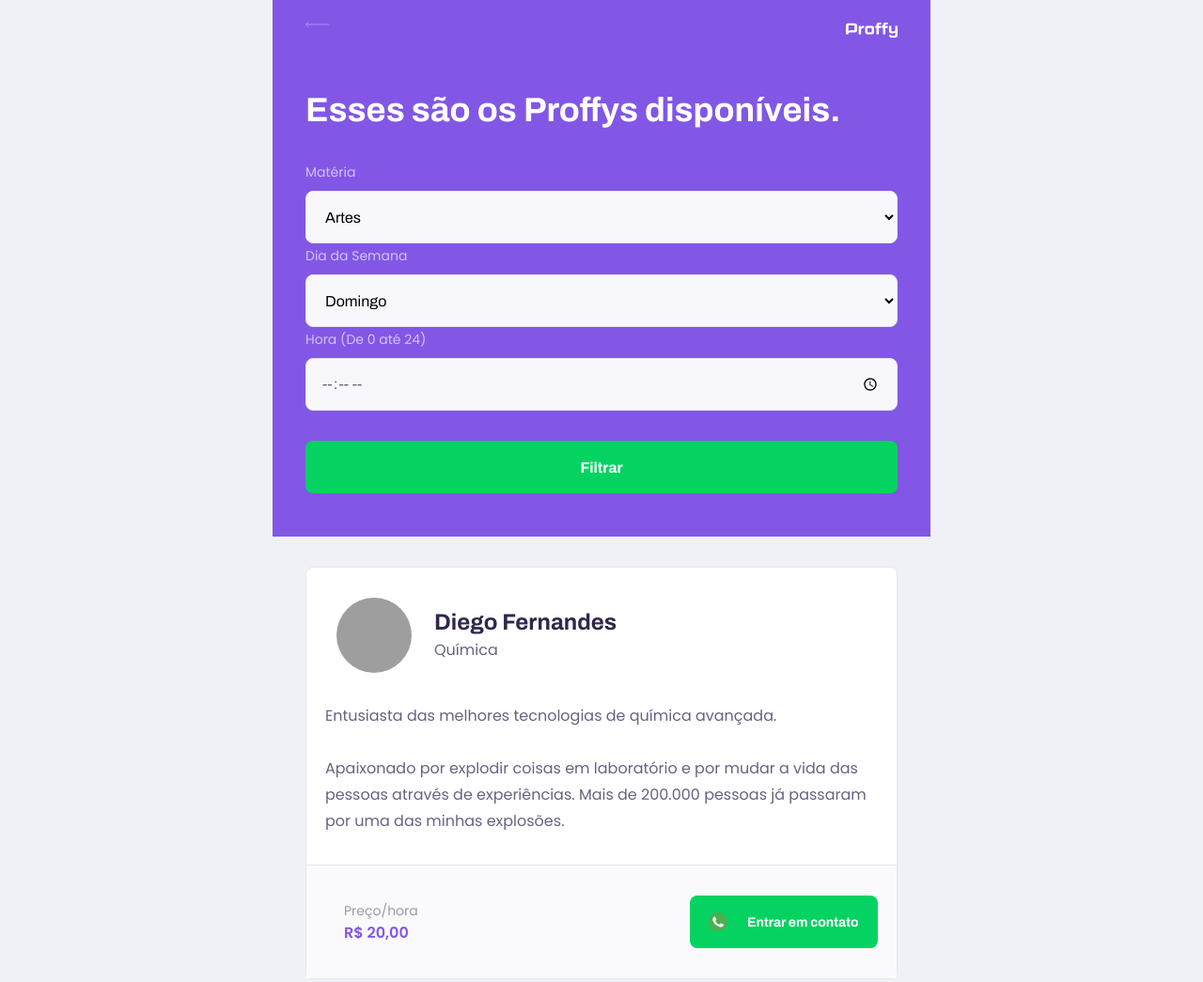
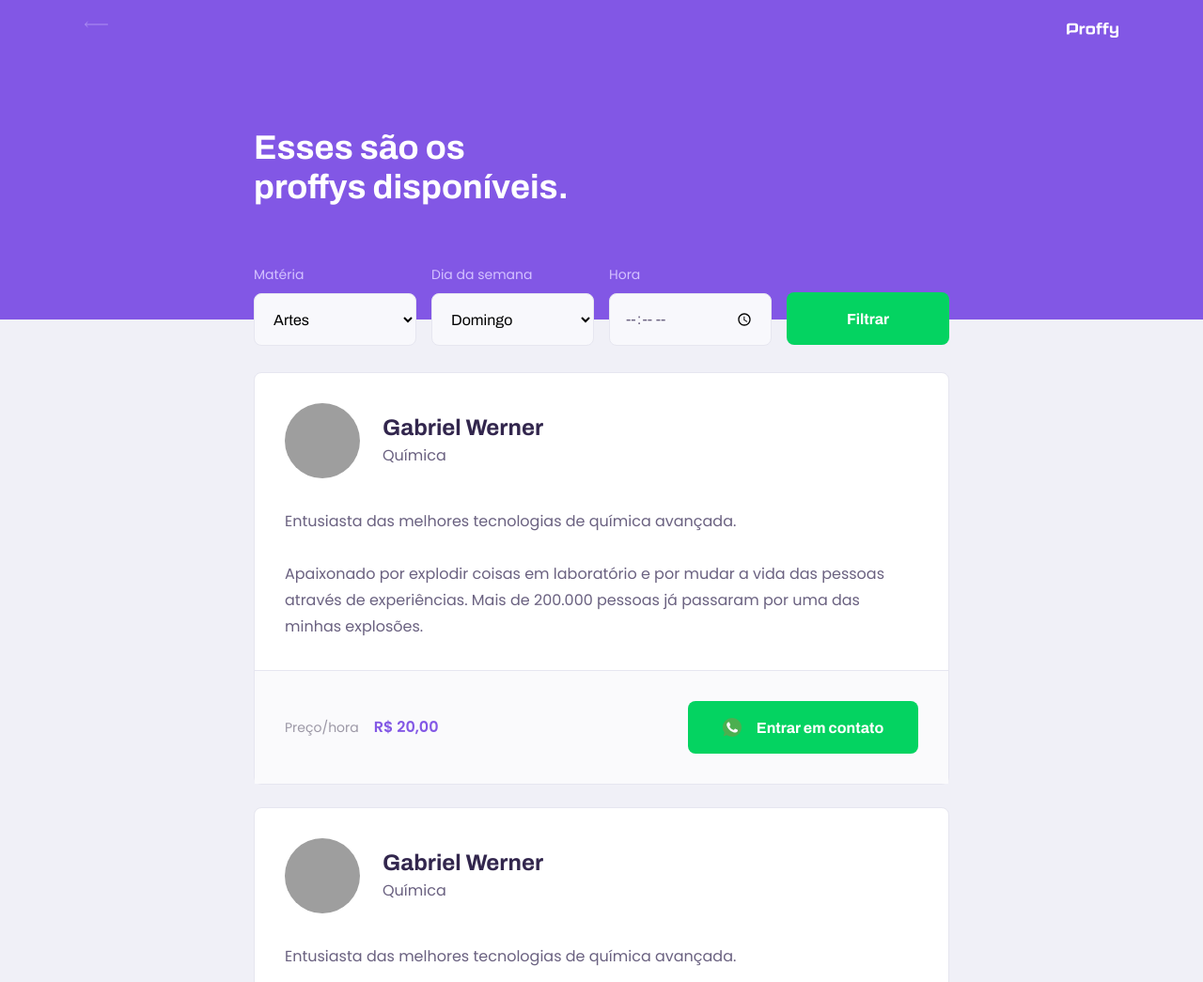
Before and after one commit to gabrielgfw/nlw-02-discovery, a plain HTML site: page study.html in a window 1280 px wide. Shown: the top 1045 px of the page at 94% size. Drawn offline with Linux system fonts and the light colour scheme; grey boxes are pictures that could not be loaded.

Commit message:
configs desktop viewport

```diff
--- a/study.html
+++ b/study.html
@@ -15,42 +15,39 @@
 
     <div id="container">
         <header class="page-header">
+
           <div class="top-bar-container">
             <a href="/">
-                    <img src="/images/icons/back.svg" alt="Voltar">
+              <img src="images/icons/back.svg" alt="Voltar">
             </a>
-                <img src="/images/logo.svg" alt="Proffy">
+            <img src="images/logo.svg" alt="">
           </div>
 
+          <div class="header-content">
+            <strong>Esses são os proffys disponíveis.</strong>
+            <form id="search-teachers">
 
-
-            <div class="header-content">
-                <!-- Strong = Bold -->
-                <strong>Esses são os Proffys disponíveis.</strong>
-
-                <!-- Creating droplists -->
-                <form id="search-teachers">
               <div class="select-block">
                 <label for="subject">Matéria</label>
-                        <!-- Teachers -->
                 <select name="subject" id="subject">
-                            <option value="" disabled="" hidden="">Selecione uma opção:</option>
+                  <option value="" disabled="" hidden="">Selecione uma opção</option>
                   <option value="1">Artes</option>
                   <option value="2">Biologia</option>
                   <option value="3">Ciências</option>
-                            <option value="4">Educação Física</option>
+                  <option value="4">Educação física</option>
                   <option value="5">Física</option>
                   <option value="6">Geografia</option>
                   <option value="7">História</option>
                   <option value="8">Matemática</option>
-                            <option value="9">Português</option>
+                  <option value="9">Portugês</option>
                   <option value="10">Química</option>
                 </select>
-                        <!-- Weekday -->
+              </div>
+
               <div class="select-block">
-                            <label for="weekday">Dia da Semana</label>
+                <label for="weekday">Dia da semana</label>
                 <select name="weekday" id="weekday">
-                                <option value="" disabled="" hidden="">Selecione uma opção:</option>
+                  <option value="" disabled="" hidden="">Selecione uma opção</option>
                   <option value="0">Domingo</option>
                   <option value="1">Segunda-feira</option>
                   <option value="2">Terça-feira</option>
@@ -59,69 +56,71 @@
                   <option value="5">Sexta-feira</option>
                   <option value="6">Sábado</option>
                 </select>
+              </div>
+
               <div class="input-block">
-                                <label for="time">Hora (De 0 até 24)</label>
+                <label for="time">Hora</label>
                 <input name="time" id="time" type="time">
               </div>
+
               <button type="submit">Filtrar</button>
-                    </div>
+
             </form>
           </div>
-
 
         </header>
 
         <main>
           <article class="teacher-item">
+
             <header>
-                    <img
-                        src="https://avatars2.githubusercontent.com/u/2254731?s=460&amp;u=0ba16a79456c2f250e7579cb388fa18c5c2d7d65&amp;v=4"
-                        alt="Diego Fernandes">
+              <img src="https://media-exp1.licdn.com/dms/image/C4E03AQGDtZsgpNXKyA/profile-displayphoto-shrink_200_200/0?e=1602115200&v=beta&t=yVdF_29MAo8hbXaMx88w51KhBPVvjkiw1pkduWTF7hU" alt="Gabriel Werner">
               <div>
-                        <strong>Diego Fernandes</strong>
+                <strong>Gabriel Werner</strong>
                 <span>Química</span>
               </div>
             </header>
 
-                <p>Entusiasta das melhores tecnologias de química avançada.<br>
-                <br>Apaixonado por explodir coisas em laboratório e por mudar a vida das pessoas através de experiências. Mais de 200.000 pessoas já passaram por uma das minhas explosões.</p>
+            <p>
+              Entusiasta das melhores tecnologias de química avançada.
+              <br><br>
+              Apaixonado por explodir coisas em laboratório e por mudar a vida das pessoas através de experiências.
+              Mais de 200.000 pessoas já passaram por uma das minhas explosões.
+            </p>
 
             <footer>
-                    <p>Preço/hora<strong>R$ 20,00</strong>
-                    </p>
-                    <button type="button">
-                        <img src="/images/icons/whatsapp.svg" alt="Whatsapp">Entrar em contato
-                    </button>
+              <p>Preço/hora<strong>R$ 20,00</strong></p>
+              <button type="button"><img src="images/icons/whatsapp.svg" alt="Whatsapp">Entrar em contato</button>
             </footer>
+
           </article>
 
+          <article class="teacher-item">
 
-
-            <article class="teacher-item">
             <header>
-                    <img
-                        src="https://avatars2.githubusercontent.com/u/2254731?s=460&amp;u=0ba16a79456c2f250e7579cb388fa18c5c2d7d65&amp;v=4"
-                        alt="Diego Fernandes">
+              <img src="https://media-exp1.licdn.com/dms/image/C4E03AQGDtZsgpNXKyA/profile-displayphoto-shrink_200_200/0?e=1602115200&v=beta&t=yVdF_29MAo8hbXaMx88w51KhBPVvjkiw1pkduWTF7hU" alt="Gabriel Werner">
               <div>
-                        <strong>Diego Fernandes</strong>
+                <strong>Gabriel Werner</strong>
                 <span>Química</span>
               </div>
             </header>
 
-                <p>Entusiasta das melhores tecnologias de química avançada.<br>
-                <br>Apaixonado por explodir coisas em laboratório e por mudar a vida das pessoas através de experiências. Mais de 200.000 pessoas já passaram por uma das minhas explosões.</p>
+            <p>
+              Entusiasta das melhores tecnologias de química avançada.
+              <br><br>
+              Apaixonado por explodir coisas em laboratório e por mudar a vida das pessoas através de experiências.
+              Mais de 200.000 pessoas já passaram por uma das minhas explosões.
+            </p>
 
             <footer>
-                    <p>Preço/hora<strong>R$ 20,00</strong>
-                    </p>
-                    <button type="button">
-                        <img src="/images/icons/whatsapp.svg" alt="Whatsapp">Entrar em contato
-                    </button>
+              <p>Preço/hora<strong>R$ 20,00</strong></p>
+              <button type="button"><img src="images/icons/whatsapp.svg" alt="Whatsapp">Entrar em contato</button>
             </footer>
+
           </article>
         </main>
+      </div>
 
-    </div>
 
 </body>
 </html>
--- a/styles/partials/page-study.css
+++ b/styles/partials/page-study.css
@@ -36,8 +36,10 @@
 }
 
 .page-header .header-content {
-    width: 90%;
+    width: 100%;
     margin: 3.2rem auto;
+
+    position: relative;
 }
 
 .page-header .header-content strong {
@@ -165,7 +167,7 @@
     margin-top: 0.4rem;
 }
 
-.teacher-item p {
+.teacher-item > p {
     padding: 0 2rem;
     font-size: 1.6rem;
     line-height: 2.8rem;
@@ -206,7 +208,7 @@
 
     display: flex;
     align-items: center;
-    /*  */
+    /* constant spacement between elements */
     justify-content: space-evenly;
 
     text-decoration: none;
@@ -218,3 +220,78 @@
 .teacher-item footer button:hover {
     background: var(--color-secondary-dark);
 }
+
+/* desktop configuration */
+@media (min-width: 700px) {
+    #page-study #container {
+        max-width: 100vw;
+    }
+
+    .page-header {
+        height: 340px;
+    }
+
+    .page-header .top-bar-container {
+        max-width: 1100px;
+    }
+
+    .page-header .header-content {
+        max-width: 740px;
+
+        margin: 0 auto;
+
+        flex: 1 1;
+        padding-bottom: 48px;
+        display: flex;
+        flex-direction: column;
+        justify-content: center;
+
+    }
+
+    .page-header .header-content strong {
+        max-width: 350px;
+    }
+
+    .teacher-item header,
+    .teacher-item footer {
+        padding: 32px;
+    }
+
+    #search-teachers {
+        display: grid;
+        grid-template-columns: repeat(4, 1fr);
+        gap: 16px;
+        position: absolute;
+        bottom: -28px;
+    }
+
+    #page-study main {
+        padding: 32px 0;
+        max-width: 740px;
+        margin: 0 auto;
+    }
+
+    #search-teachers .select-block {
+        margin-bottom: 0;
+    }
+
+    /* taking only the first layer 'p' */
+    .teacher-item > p {
+        padding: 0 32px;
+    }
+
+    .teacher-item footer p strong {
+        display: initial;
+        margin-left: 16px;
+    }
+
+    .teacher-item footer button {
+        width: 245px;
+        font-size: 16px;
+        justify-content: center;
+    }
+
+    .teacher-item footer button img {
+        margin-right: 16px;
+    }
+}
```
Lines whose indentation alone changed are shown as unchanged.
